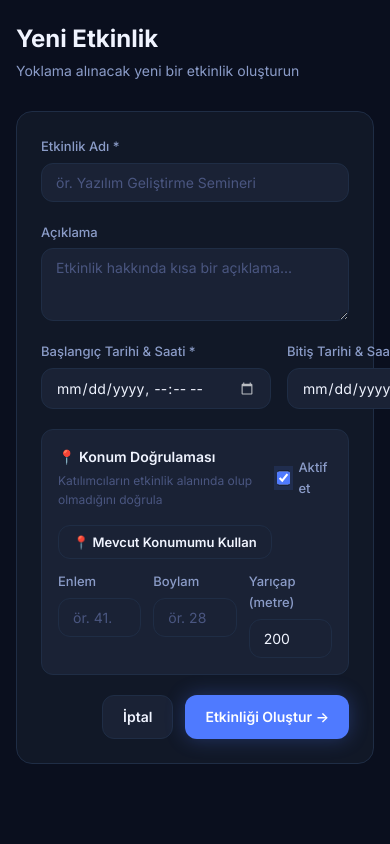
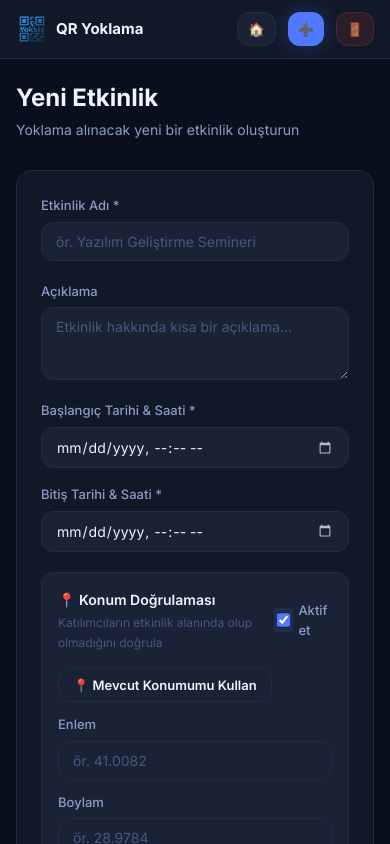
Before and after one commit to abtinabedi/Yoksis, a Next.js app: page /events/new in a window 390 px wide. Both pictures are taken after a click on the label "Aktif et". Shown: the top 844 px of the page. Built offline with nearby package versions, Linux system fonts and the light colour scheme.

Commit message:
Admin Dashboard Responsive

```diff
--- a/app/(admin)/events/new/page.tsx
+++ b/app/(admin)/events/new/page.tsx
@@ -111,7 +111,7 @@ export default function NewEventPage() {
             />
           </div>
 
-          <div style={{ display: "grid", gridTemplateColumns: "1fr 1fr", gap: 16 }}>
+          <div className="mobile-grid-1" style={{ display: "grid", gridTemplateColumns: "1fr 1fr", gap: 16 }}>
             <div className="form-field">
               <label>Başlangıç Tarihi & Saati *</label>
               <input
@@ -171,7 +171,7 @@ export default function NewEventPage() {
                   {gettingLocation ? "Konum alınıyor..." : "📍 Mevcut Konumumu Kullan"}
                 </button>
 
-                <div style={{ display: "grid", gridTemplateColumns: "1fr 1fr 1fr", gap: 12 }}>
+                <div className="mobile-grid-1" style={{ display: "grid", gridTemplateColumns: "1fr 1fr 1fr", gap: 12 }}>
                   <div className="form-field">
                     <label>Enlem</label>
                     <input
--- a/app/(admin)/layout.tsx
+++ b/app/(admin)/layout.tsx
@@ -63,7 +63,22 @@ export default function AdminLayout({ children }: { children: React.ReactNode })
       </aside>
 
       {/* Main */}
-      <main className="main-content">{children}</main>
+      <div style={{ flex: 1, display: "flex", flexDirection: "column", minWidth: 0 }}>
+        {/* Mobile Nav */}
+        <div className="mobile-nav">
+          <div style={{ display: "flex", alignItems: "center", gap: 8 }}>
+            <Image src="/Logo.png" alt="Logo" width={32} height={32} style={{ objectFit: "contain" }} />
+            <span style={{ fontSize: 15, fontWeight: 700 }}>QR Yoklama</span>
+          </div>
+          <div className="mobile-nav-menu">
+            <Link href="/dashboard" className="btn btn-secondary btn-sm" style={{ padding: "0 10px" }}>🏠</Link>
+            <Link href="/events/new" className="btn btn-primary btn-sm" style={{ padding: "0 10px" }}>➕</Link>
+            <button onClick={handleLogout} className="btn btn-danger btn-sm" style={{ padding: "0 10px" }}>🚪</button>
+          </div>
+        </div>
+
+        <main className="main-content">{children}</main>
+      </div>
     </div>
   );
 }
--- a/app/globals.css
+++ b/app/globals.css
@@ -374,14 +374,21 @@ tr:hover td { background: rgba(255,255,255,0.02); }
   margin: 8px 0;
 }
 
+.mobile-nav { display: none; }
+.mobile-nav-menu { display: flex; gap: 12px; }
+
 /* Responsive */
 @media (max-width: 768px) {
+  .mobile-nav { display: flex !important; align-items: center; justify-content: space-between; padding: 12px 16px; background: var(--bg-card); border-bottom: 1px solid var(--border); position: sticky; top: 0; z-index: 50; }
   .sidebar { display: none; }
   .main-content { padding: 20px 16px; }
   .stat-grid { grid-template-columns: 1fr 1fr; }
-  .mobile-col { flex-direction: column !important; text-align: center !important; }
+  .mobile-grid-1 { grid-template-columns: 1fr !important; }
+  .mobile-col { flex-direction: column !important; text-align: left !important; align-items: stretch !important; }
+  .mobile-row { flex-direction: column !important; gap: 12px !important; }
   .mobile-padding { padding: 16px !important; }
-  .mobile-100 { flex-basis: 100% !important; min-width: 100% !important; }
+  .mobile-100 { flex-basis: 100% !important; min-width: 100% !important; width: 100% !important; }
+  .mobile-btn-group { flex-direction: column; width: 100%; }
 }
 
 /* Fix for datetime-local calendar icon in dark theme */
```
Also changed, not shown: app/(admin)/dashboard/page.tsx (+5 -5 lines).
